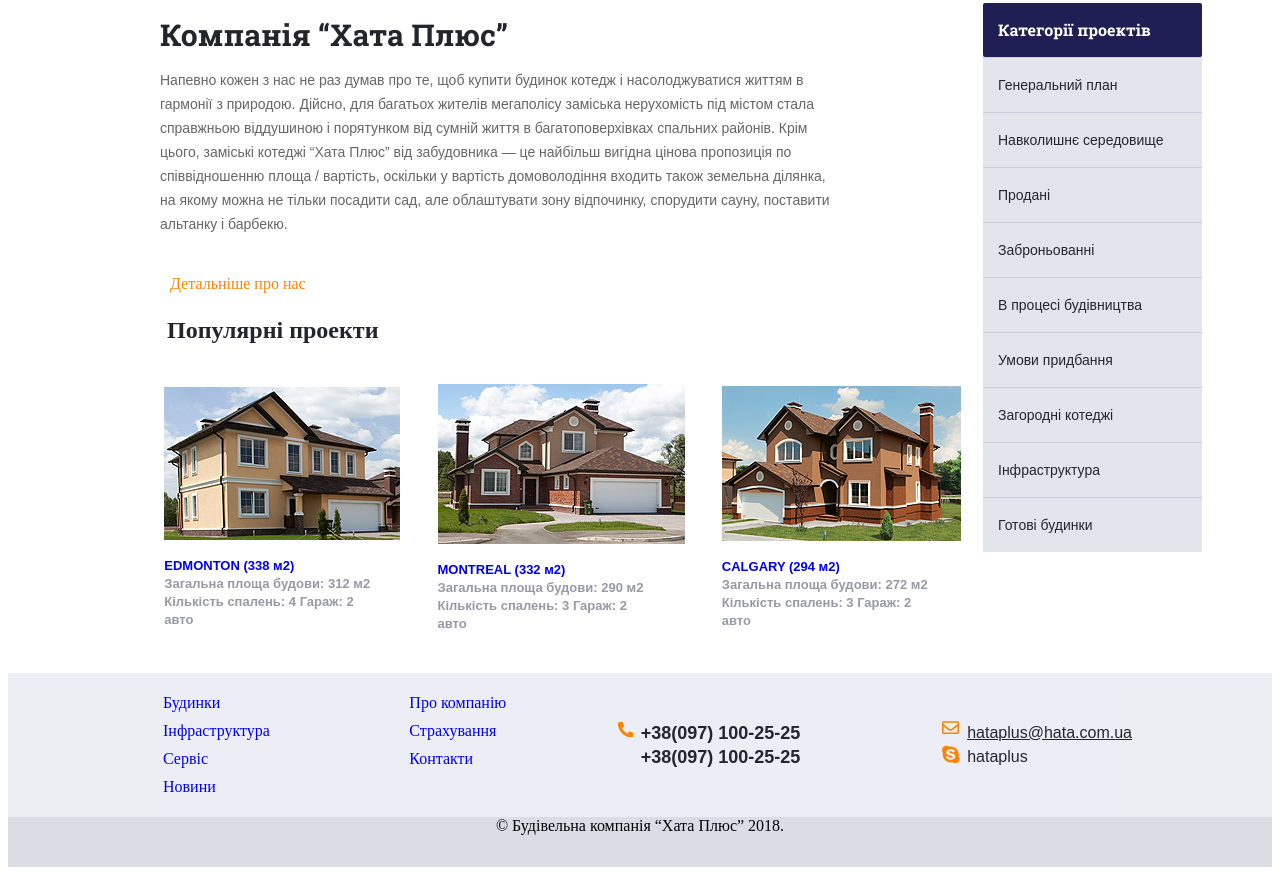
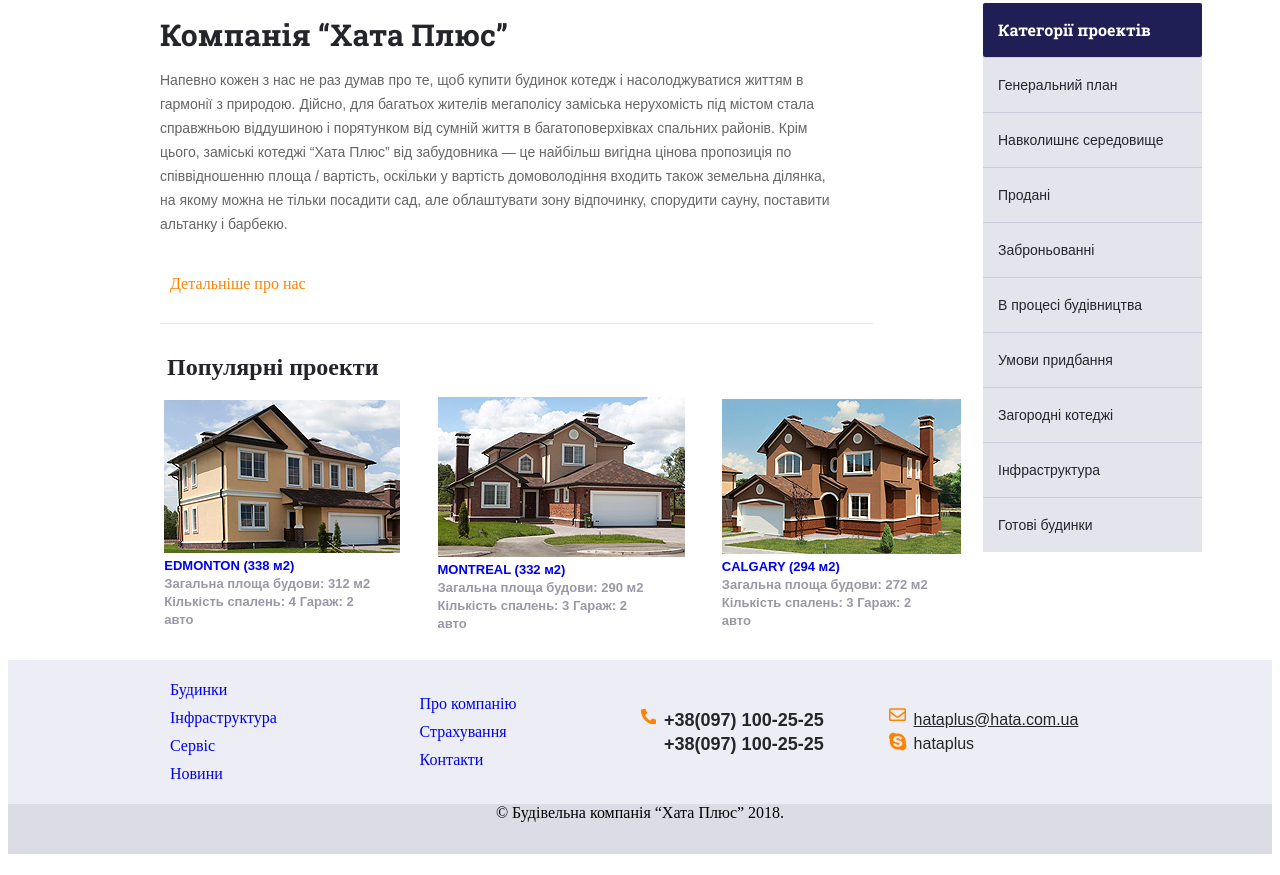
Before and after one commit to SovaDima/HataPlus, a plain HTML site: page index.html in a window 1280 px wide. Shown: the part 452-1327 px from the top of the page. Drawn offline with Linux system fonts and the light colour scheme; files whose address does not match are found by name.

Commit message:
Fixed img and footer

```diff
--- a/css/tyle.css
+++ b/css/tyle.css
@@ -6,7 +6,6 @@
     font-style: normal;
     font-display: swap;
 }
-
 @font-face {
     font-family: 'Roboto Slab';
     src: url('..../fonts/RobotoSlab-Regular.woff2') format('woff2'),
@@ -15,8 +14,12 @@
     font-style: normal;
     font-display: swap;
 }
-.body {
+element.style {
     margin: 0;
+}
+.body{
+    margin: 0;
+    padding: 0;
 }
 
 .header {
@@ -250,6 +253,14 @@ a {
 .content a:hover {
     text-decoration: underline;
 }
+.line{
+    margin-top: 30px;
+    margin-bottom: 30px;
+    background-image: url(../images/line.png);
+    width: 713px;
+    height: 1px;
+    background-color: #e4e4ec;
+}
 
 .aside h2 {
     padding: 15px;
@@ -298,19 +309,17 @@ a {
 }
 
 .others-projects p {
+    margin: 0;
     font-size: 24px;
     color: #24242b;
     font-weight: 700;
     font-family: "Roboto Slab""Arial";
 }
-
-
-
-.houses {
+.houses{
     display: flex;
 }
 
-.houses a {
+.houses a{
     margin: 0;
 }
 
@@ -328,11 +337,9 @@ a {
     text-decoration: underline;
 }
 
-.information {
+.information{
     display: flex;
-    background-color: #ededf5;
-    justify-content: space-between;
-}
+    justify-content: space-between;}
 
 .information li {
     padding: 5px;
@@ -349,7 +356,9 @@ a {
 }
 
 .footer {
-    background-image: url(../Rectangle\ 10\ copy\ 5.png);
+    margin: 0;
+  width: 100%;
+  background-color: #ededf5;
 }
 
 .bottom-menu li,
--- a/index.html
+++ b/index.html
@@ -56,7 +56,7 @@
                                 class="skype" href="skype.hataplus">hataplus</a></p>
                     </div>
                     <div class="feedback">
-                        <a href="#">Замовити дзвінок</a>
+                        <a href="#"> <b>Замовити дзвінок</b></a>
                     </div>
                 </div>
             </div>
@@ -92,6 +92,9 @@
                         поставити
                         альтанку і барбекю.</p>
                     <a href="#">Детальніше про нас</a>
+                    <div class="line">
+                        <span></span>
+                    </div>
                 </div>
                 <div class="others-projects column">
                     <p>Популярні проекти</p>
@@ -148,10 +151,10 @@
     </div>
     <div class="footer">
         <div class="wrapper">
-            <div class="information">
-                <div class="row bottom-menu">
-                    <ul>
-                        <li>
+        <div class="row information">
+            <div class="column bottom-menu">
+                <ul>
+                    <li>
                             <a href="#">Будинки</a>
                         </li>
                         <li>
@@ -165,18 +168,18 @@
                         </li>
                     </ul>
                 </div>
-                <div class="bottom-menu-2">
+                <div class=" column bottom-menu-2">
                     <ul>
                         <li><a href="#">Про компанію</a></li>
                         <li><a href="#">Страхування</a></li>
                         <li><a href="#">Контакти</a></li>
                     </ul>
                 </div>
-                <div class=" row phones column">
+                <div class="column phones">
                     <p><a class="tell" href="tel:+380971002525">+38(097) 100-25-25</a><br>
                         <a href="tel:+380971002525">+38(097) 100-25-25</a></p>
                 </div>
-                <div class=" row emails">
+                <div class="emails column">
                     <p><a class="email" href="mailto:hataplus@hata.com.ua">hataplus@hata.com.ua</a><br><a class="skype"
                             href="skype.hataplus">hataplus</a></p>
                 </div>
```
Also changed, not shown: images/line.png (added).
